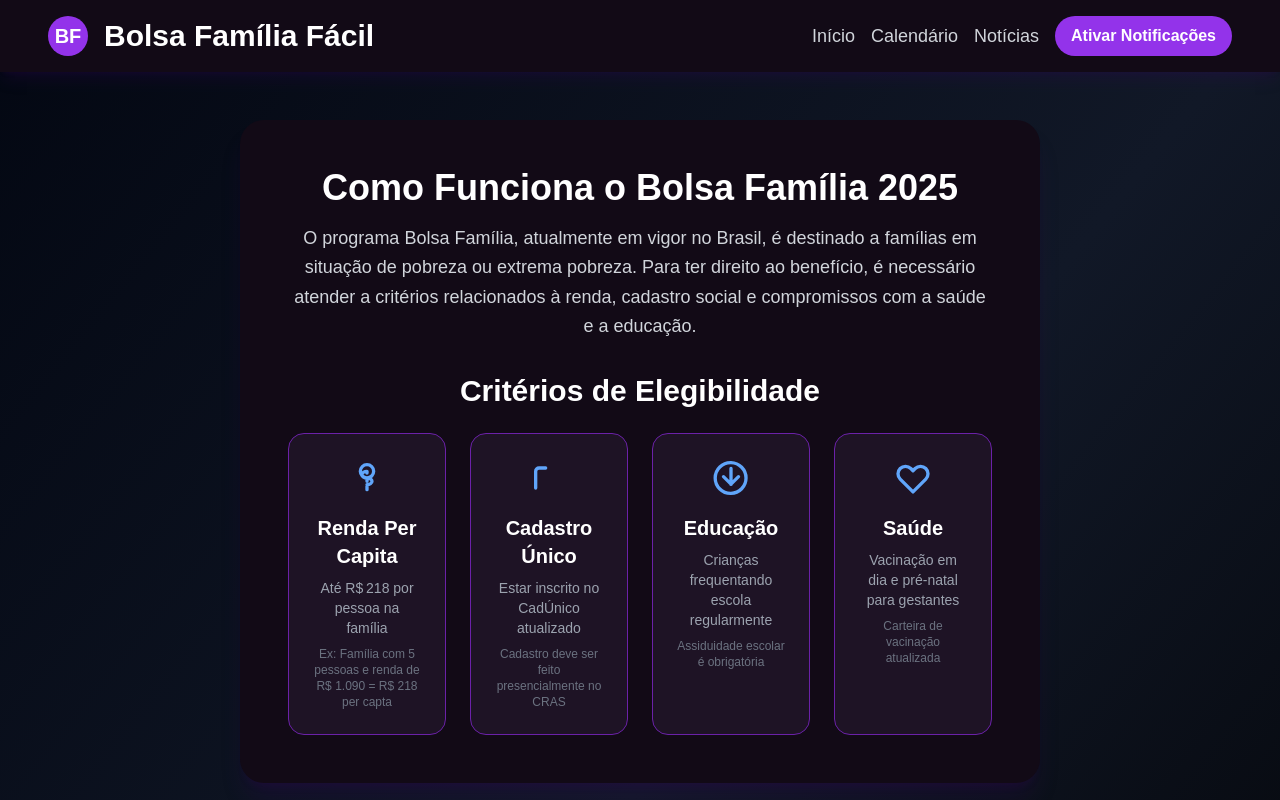
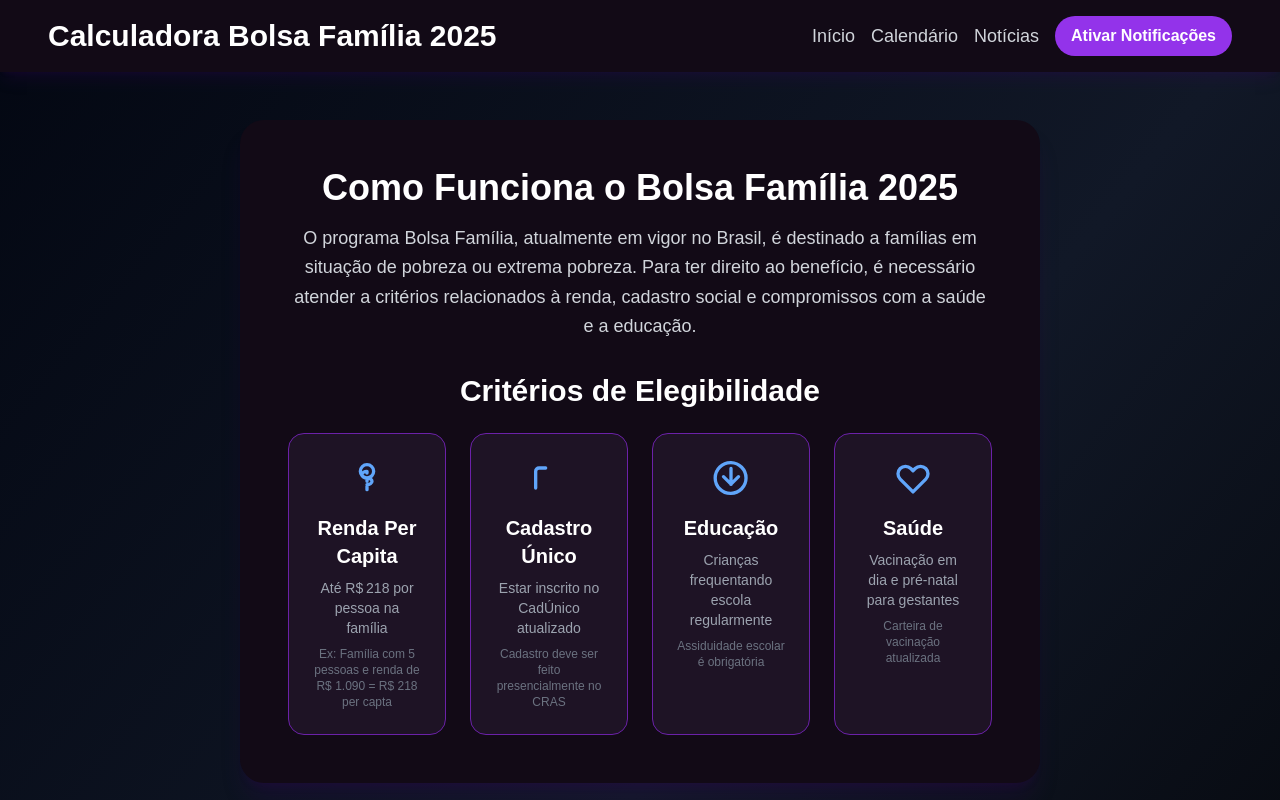
Before and after one commit to samueldsax/bolsa-familia-sim, a React (Vite) app: page / in a window 1280 px wide. Shown: the top 800 px of the page. Built offline with nearby package versions, Linux system fonts and the light colour scheme.

Commit message:
atualização do design

```diff
--- a/src/components/Header.tsx
+++ b/src/components/Header.tsx
@@ -36,10 +36,7 @@
   return (
     <header className="w-full bg-[#120a16] py-4 px-4 sm:px-8 md:px-12 flex flex-col md:flex-row justify-between items-center shadow-lg shadow-purple-950/20">
       <div className="flex items-center space-x-4 mb-4 md:mb-0">
-        <div className="w-10 h-10 bg-purple-600 rounded-full flex items-center justify-center font-bold text-xl text-white">
-          BF
-        </div>
-        <h1 className="text-2xl md:text-3xl font-extrabold text-white">Bolsa Família Fácil</h1>
+        <h1 className="text-2xl md:text-3xl font-extrabold text-white">Calculadora Bolsa Família 2025</h1>
       </div>
       <nav className="flex flex-col sm:flex-row space-y-2 sm:space-y-0 sm:space-x-4 items-center">
         <button
```
